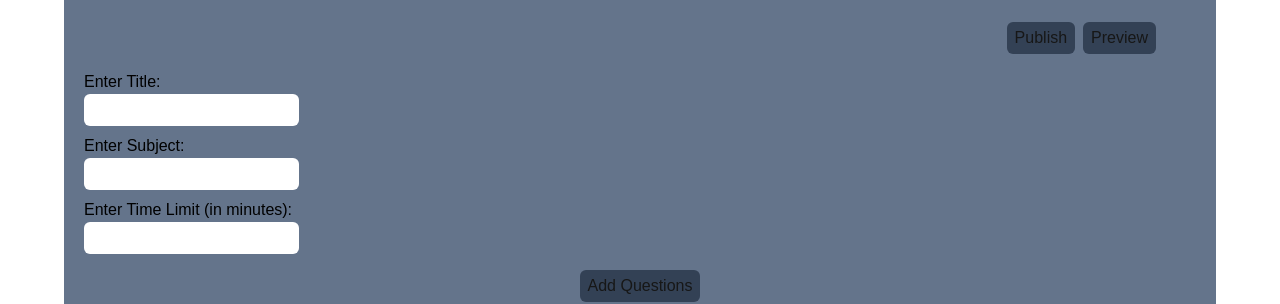
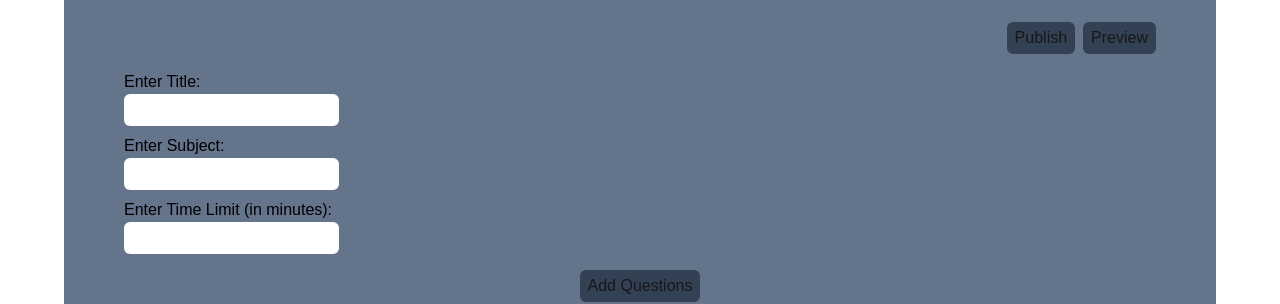
Before and after one commit to JoeyCollado/learnto, a Next.js app: page /pages/quizCreate in a window 1280 px wide. Shown: the part 202-506 px from the top of the page. Built offline with nearby package versions, Linux system fonts and the light colour scheme; no server answers.

Commit message:
fixed margin

```diff
--- a/app/pages/quizCreate/page.tsx
+++ b/app/pages/quizCreate/page.tsx
@@ -61,7 +61,7 @@ const Page = () => {
           <button className="bg-slate-700 px-2 rounded-md py-1">Preview</button>
         </div>
 
-        <div className="flex-col flex text-black gap-2 mt-4">
+        <div className="flex-col flex text-black gap-2 mt-4 ml-10">
           <label>Enter Title: <br></br><input className="w-fit p-1 rounded-md" type="text" value={quizTitle} onChange={handleInputChange(setQuizTitle, "quizTitle")} /></label>
           <label>Enter Subject: <br></br><input className="w-fit p-1 rounded-md" type="text" value={quizSubject} onChange={handleInputChange(setQuizSubject, "quizSubject")} /></label>
           <label>Enter Time Limit (in minutes): <br></br><input className="w-fit p-1 rounded-md" type="number" min="1" value={timeLimit} onChange={handleInputChange(setTimeLimit, "timeLimit")} /></label>
```
